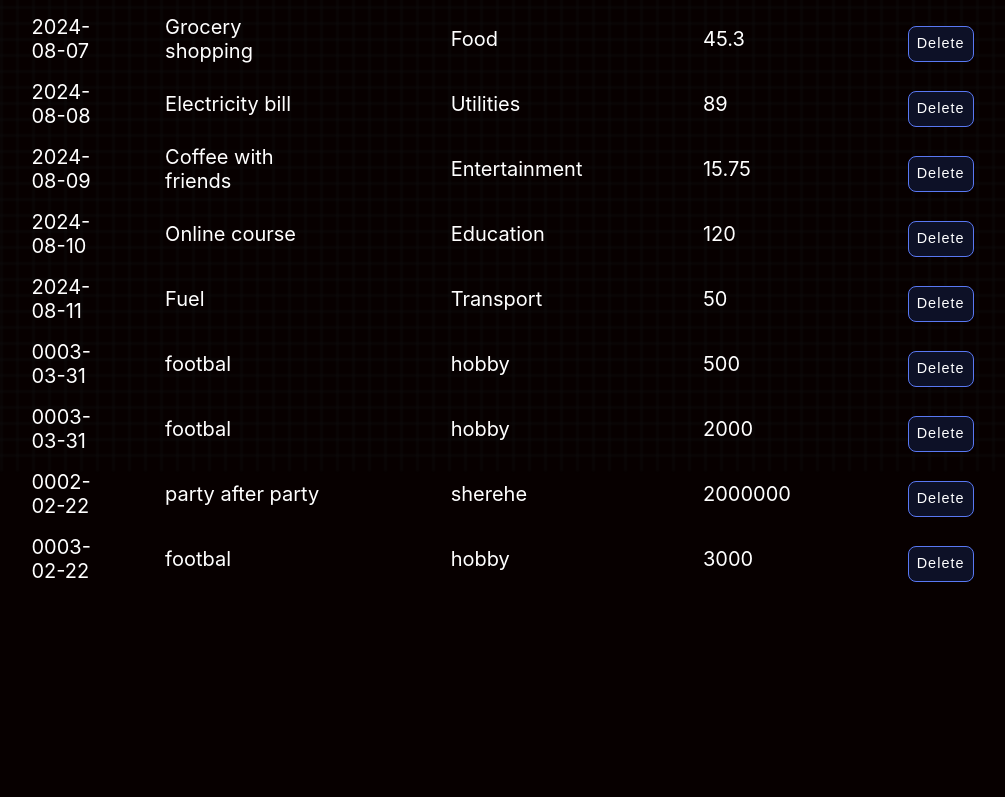
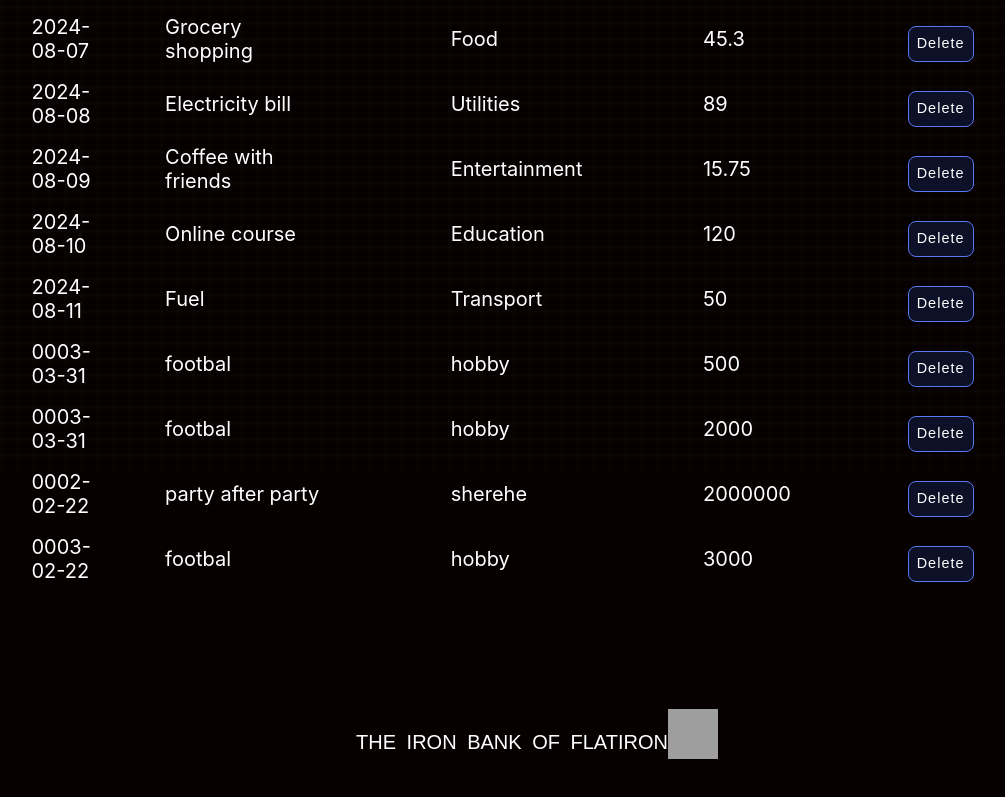
Before and after one commit to markkamau254/Phase-2-Code-Challenge, a React (Create React App) app: page / in a window 1280 px wide. Shown: the part 669-1466 px from the top of the page, without its empty margins (269-1274 px from the left). Before the commit the page ends 1368 px from the top, so only its background shows below. Built offline with nearby package versions, Linux system fonts and the light colour scheme; no server answers; grey boxes are pictures that could not be loaded; a web font is replaced by a local one.

Commit message:
Update App.js

```diff
--- a/src/App.js
+++ b/src/App.js
@@ -3,7 +3,7 @@ import usersData from "./db.json";
 import "./App.css";
 import Table from "./Table";
 import Form from "./Form";
-
+import BankLogo from './Bank Building.png';
 
 function App() {
   const [query, setQuery] = useState("");
@@ -127,7 +127,10 @@ function App() {
 
       <Table data={search(users)} onDelete={handleDelete} />
 
-
+      <div className="footer">
+        THE IRON BANK OF FLATIRON
+        <img src={BankLogo} alt="Iron Bank Logo" width="50" height="50" />
+      </div>
     </div>
   );
 }
```
